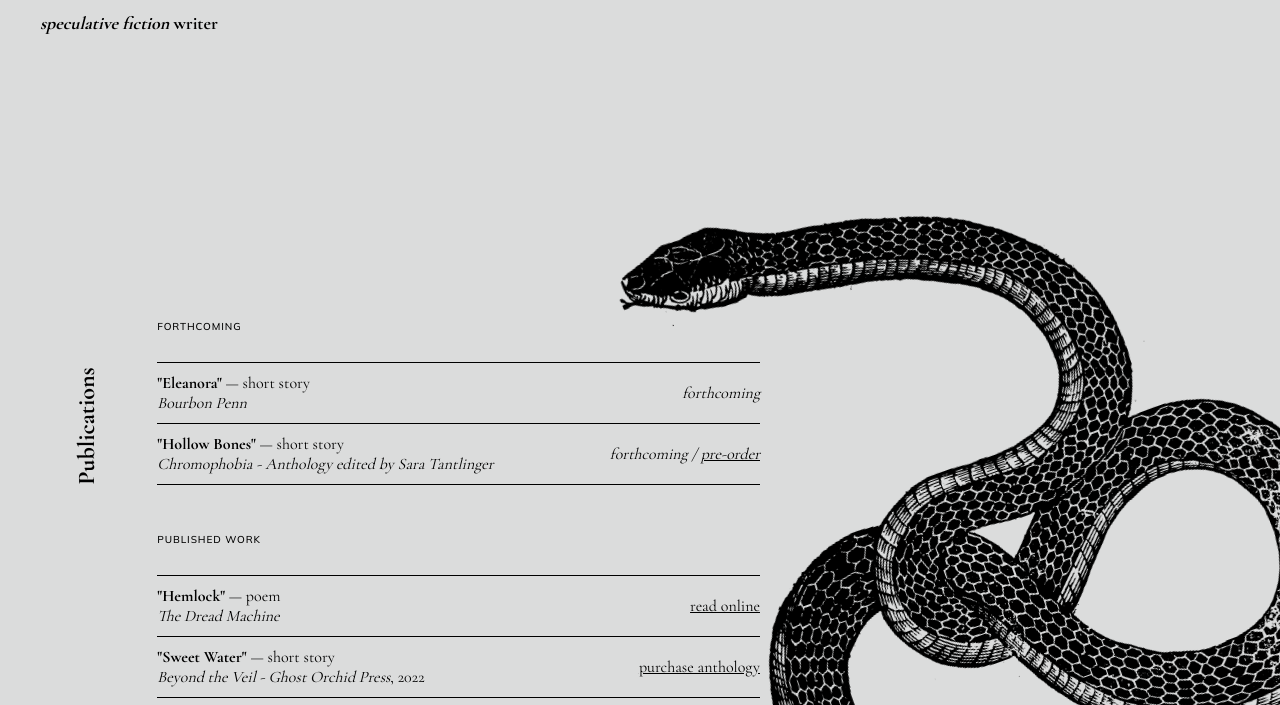
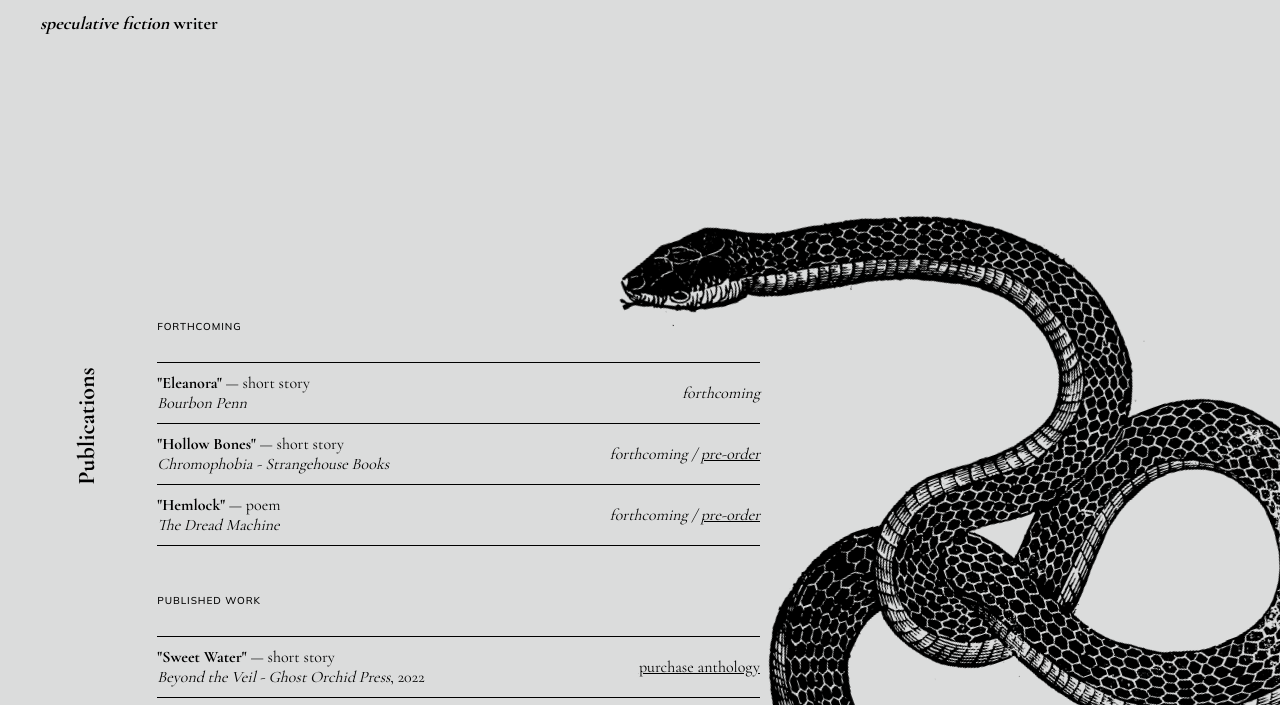
Before and after one commit to j3ssko/jesskoch-writing, a website: page express/index.html in a window 1280 px wide. Shown: the part 66-771 px from the top of the page. Drawn offline with nearby package versions, Linux system fonts and the light colour scheme.

Commit message:
updates may

```diff
--- a/express/index.html
+++ b/express/index.html
@@ -45,25 +45,25 @@
                             <span class="italics">forthcoming</span>
                         </div>
                     </div>
-                    <div class="publication-item lastborder">
+                    <div class="publication-item">
                         <div class="pub-list-title">
                             <p><span class="bold">"Hollow Bones"</span> — short story</p>
-                            <p><span class="italics">Chromophobia - Anthology edited by Sara Tantlinger</span></p>
+                            <p><span class="italics">Chromophobia - Strangehouse Books</span></p>
                         </div>
                         <div>
                             <span class="italics">forthcoming / <a target="_blank" href="https://roosterrepublicpress.com/special-editions/">pre-order</a></span>
                         </div>
                     </div>
-                    <h3 class="pub-list-header">Published Work</h3>
-                    <div class="publication-item">
+                    <div class="publication-item lastborder">
                         <div class="pub-list-title">
                             <p><span class="bold">"Hemlock"</span> — poem</p>
                             <p><span class="italics">The Dread Machine</span></p>
                         </div>
                         <div>
-                            <a target="_blank" href="https://www.thedreadmachine.com/hemlock/">read online</a>
+                            <span class="italics">forthcoming / <a target="_blank" href="https://www.thedreadmachine.com/product/issue-2-2/">pre-order</a></span>
                         </div>
                     </div>
+                    <h3 class="pub-list-header">Published Work</h3>
                     <div class="publication-item">
                         <div class="pub-list-title">
                             <p><span class="bold">"Sweet Water"</span> — short story</p>
```
